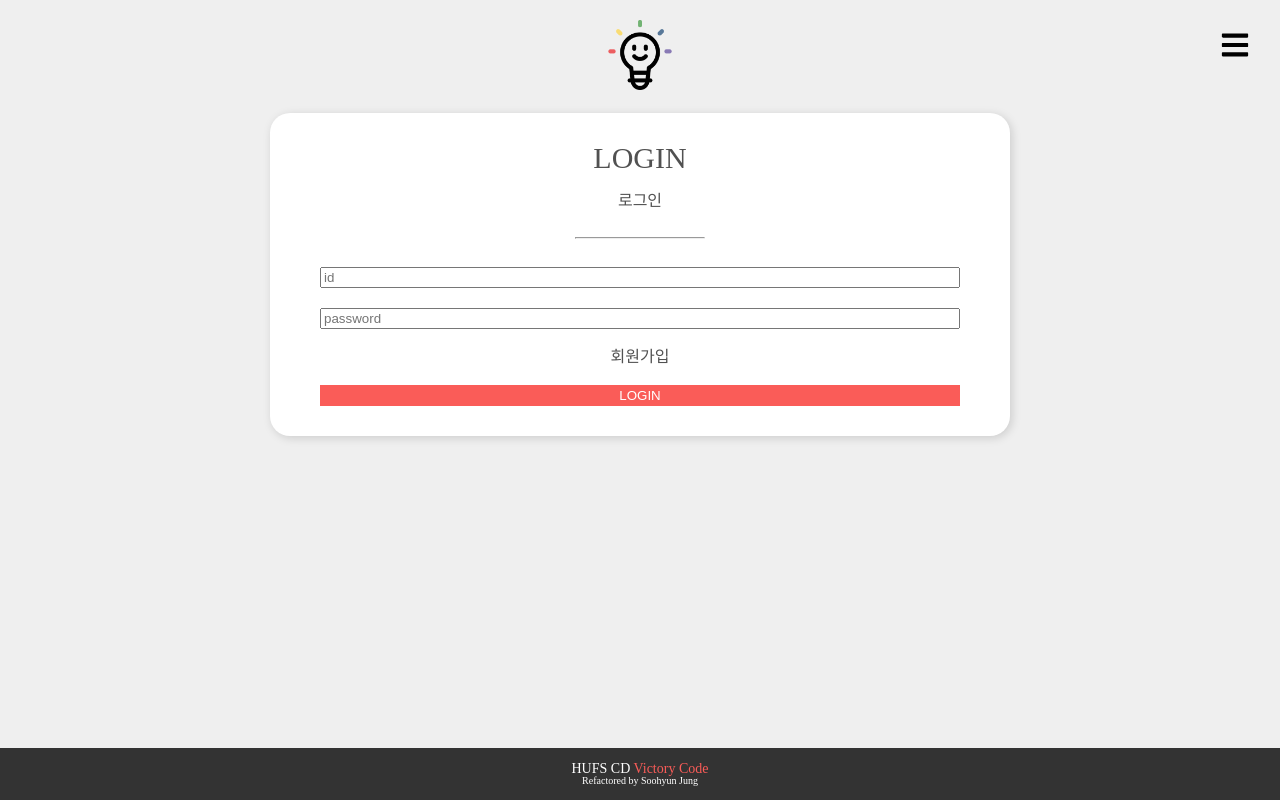
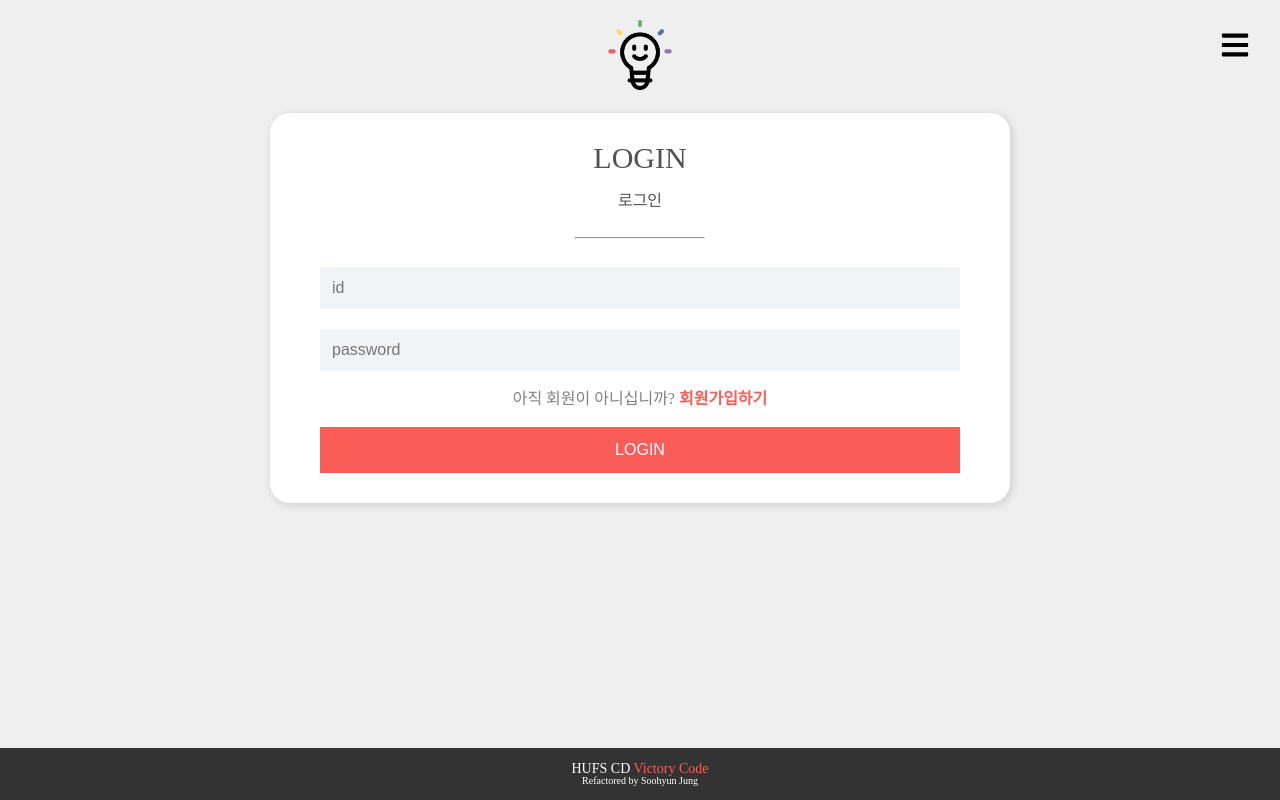
Before and after one commit to sasha1107/SmartBulb-React, a React (Create React App) app in the folder my-app/: page /SmartBulb-React/login in a window 1280 px wide. Built offline with nearby package versions, Linux system fonts and the light colour scheme.

Commit message:
Style: 로그인 회원가입 디자인 수정

```diff
--- a/my-app/src/components/UserForm.jsx
+++ b/my-app/src/components/UserForm.jsx
@@ -28,6 +28,8 @@ const BtnSubmit = styled.button`
         background-color: #fff;
         color: #fa5c58;
     }
+    font-size: 16px;
+    padding: 12px;
 `
 const HrLine = styled.hr`
     width: 20%;
--- a/my-app/src/components/pages/users/Login.jsx
+++ b/my-app/src/components/pages/users/Login.jsx
@@ -1,4 +1,3 @@
-import styled from "styled-components";
 import { Link } from "react-router-dom";
 
 import Footer from '../../Footer';
@@ -6,32 +5,30 @@ import Navbar from '../../Navbar';
 import Logo from '../../Logo';
 import UserForm from '../../UserForm';
 import SignIn from "./SignIn";
+import {
+    LoginSigninSection,
+    InputIdPw,
+    LinkRegister,
+} from './LoginSigninStyle'
 
-
-const LoginSection = styled.div`
-    width: 100vw;
-    height: 100vh;
-    background-color: #efefef;
-    text-align: center;
-    display: flex;
-    flex-direction:column;
-    align-items: center;
-`
 
 export default function Login() {
     return (
-    <LoginSection>
+    <LoginSigninSection>
         <Navbar/>
         <Logo/>
         <UserForm
             title="LOGIN"
             subtit="로그인"
             button="LOGIN">
-            <input type="text" placeholder="id"></input>
-            <input type="password" placeholder="password"></input>
-            <Link to="/SmartBulb-React/signin">회원가입</Link>
+            <InputIdPw type="text" placeholder="id"></InputIdPw>
+            <InputIdPw type="password" placeholder="password"></InputIdPw>
+            <LinkRegister to="/SmartBulb-React/signin">
+                아직 회원이 아니십니까?
+                <span> 회원가입하기</span>
+            </LinkRegister>
         </UserForm>
         <Footer/>
-    </LoginSection>
+    </LoginSigninSection>
     )
 }
--- /dev/null
+++ b/my-app/src/components/pages/users/LoginSigninStyle.jsx
@@ -0,0 +1,26 @@
+import styled from "styled-components";
+import { Link } from "react-router-dom";
+
+export const LoginSigninSection = styled.div`
+    width: 100vw;
+    height: 100vh;
+    background-color: #efefef;
+    text-align: center;
+    display: flex;
+    flex-direction:column;
+    align-items: center;
+`
+export const InputIdPw = styled.input`
+background: #f1f4f7;
+border: none;
+font-size: 16px;
+padding: 12px;
+`
+
+export const LinkRegister = styled(Link)`
+    color: #808080;
+    span {
+        color: #fa5c58;
+        font-weight: 700;
+    }
+`
--- a/my-app/src/components/pages/users/SignIn.jsx
+++ b/my-app/src/components/pages/users/SignIn.jsx
@@ -4,31 +4,26 @@ import Logo from '../../Logo';
 import UserForm from '../../UserForm';
 import Footer from '../../Footer';
 
-const SigninSection = styled.div`
-    width: 100vw;
-    height: 100vh;
-    background-color: #efefef;
-    text-align: center;
-    display: flex;
-    flex-direction:column;
-    /* justify-content: ; */
-    align-items: center;
-`
+import {
+    LoginSigninSection,
+    InputIdPw,
+} from './LoginSigninStyle'
+
 
 export default function SignIn() {
     return (
-        <SigninSection>
+        <LoginSigninSection>
             <Navbar/>
             <Logo/>
             <UserForm
                 title="SIGNIN"
                 subtit="회원가입"
                 button="SIGNIN">
-                    <input type="text" placeholder="id"></input>
-                    <input type="password" placeholder="password"></input>
-                    <input type="password" placeholder="password"></input>
+                    <InputIdPw type="text" placeholder="id"></InputIdPw>
+                    <InputIdPw type="password" placeholder="password"></InputIdPw>
+                    <InputIdPw type="password" placeholder="password"></InputIdPw>
             </UserForm>
             <Footer/>
-        </SigninSection>
+        </LoginSigninSection>
     )
 }
```
Also changed, not shown: 1 other file (tests, documents, lock files or other folders).
